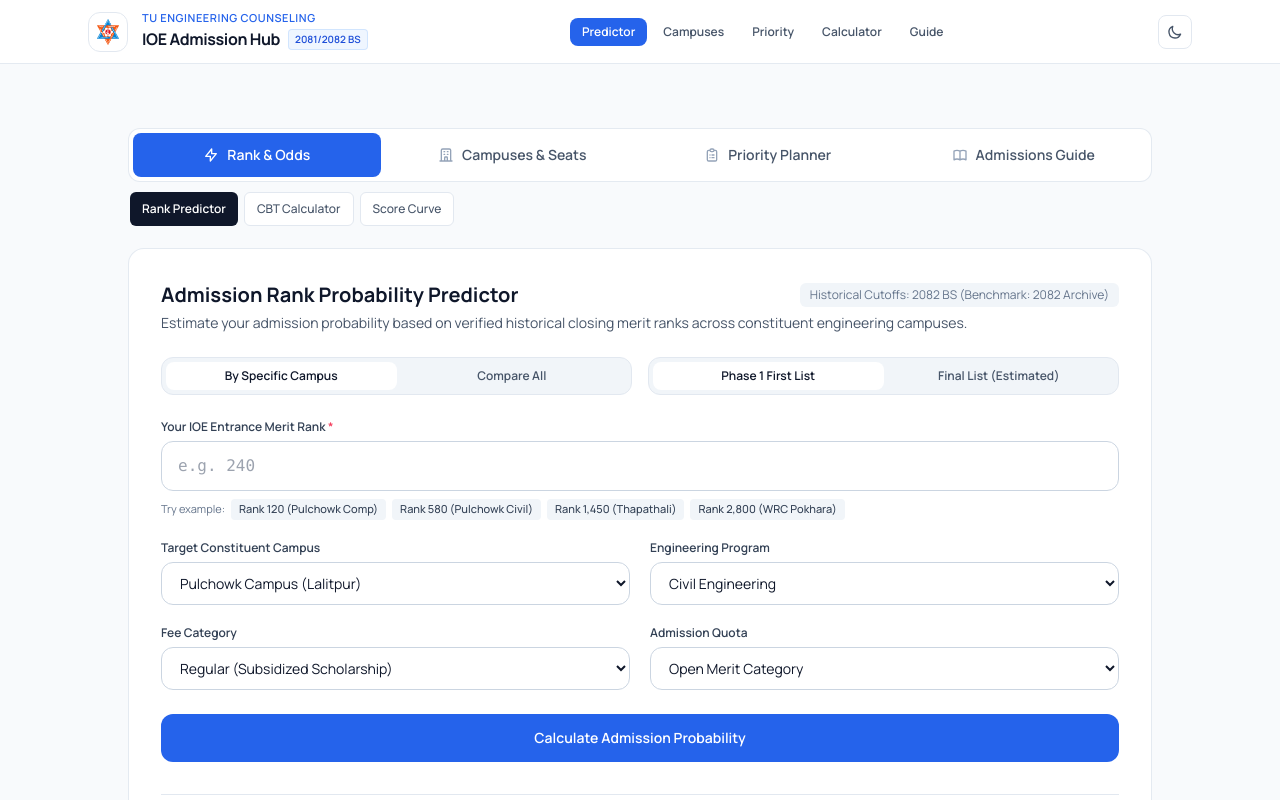
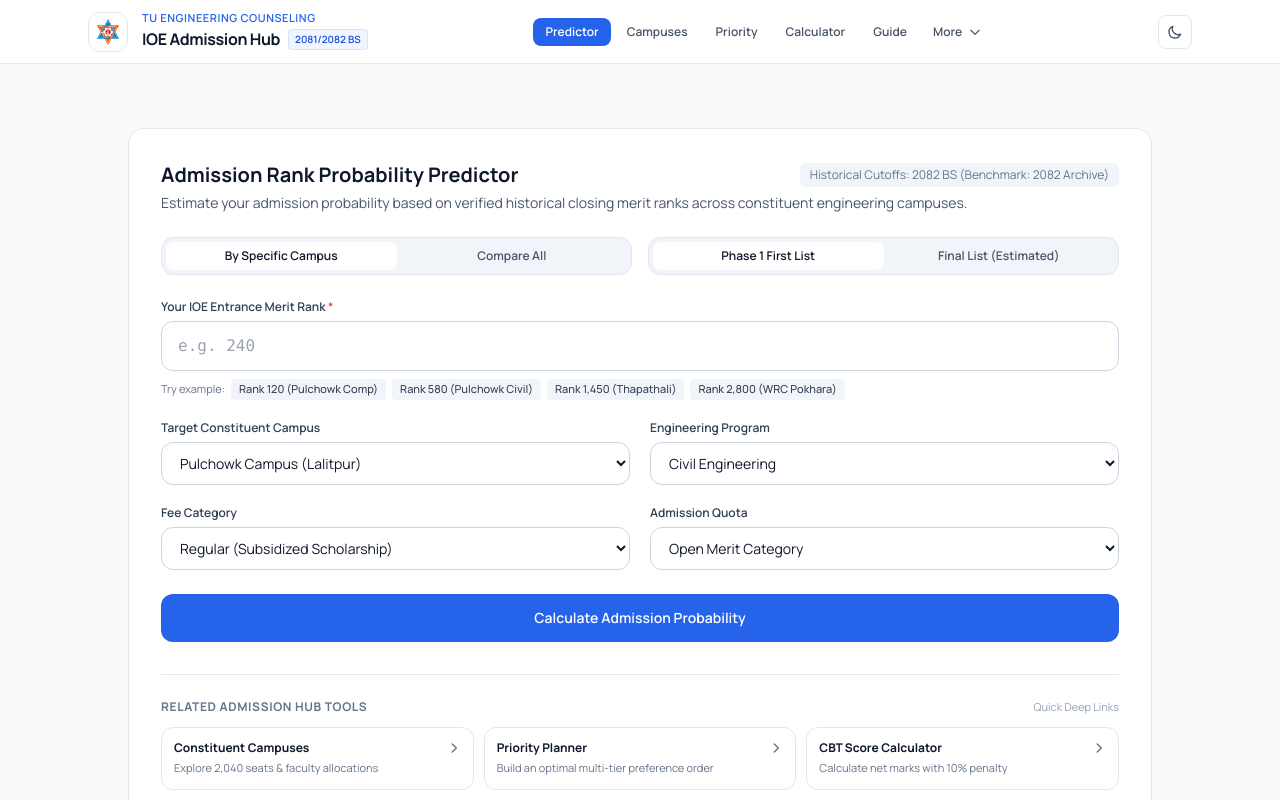
Before and after one commit to Dszae/ioe-admission-guide, a React (Vite) app: page / in a window 1280 px wide. Shown: the top 800 px of the page. Built offline with nearby package versions, Linux system fonts and the light colour scheme.

Commit message:
refactor(ui): remove redundant in-page tab bar and add desktop More dropdown

```diff
--- a/src/App.jsx
+++ b/src/App.jsx
@@ -28,64 +28,6 @@
     </div>
   );
 }
-
-const CATEGORIES = [
-  {
-    id: 'rank-tools',
-    label: 'Rank & Odds',
-    icon: (
-      <svg className="w-3.5 h-3.5 sm:w-4 sm:h-4 shrink-0" fill="none" stroke="currentColor" viewBox="0 0 24 24" aria-hidden="true">
-        <path strokeLinecap="round" strokeLinejoin="round" strokeWidth="2" d="M13 10V3L4 14h7v7l9-11h-7z" />
-      </svg>
-    ),
-    subTabs: [
-      { id: 'predictor', label: 'Rank Predictor' },
-      { id: 'calculator', label: 'CBT Calculator' },
-      { id: 'estimator', label: 'Score Curve' }
-    ]
-  },
-  {
-    id: 'campus-tools',
-    label: 'Campuses & Seats',
-    icon: (
-      <svg className="w-3.5 h-3.5 sm:w-4 sm:h-4 shrink-0" fill="none" stroke="currentColor" viewBox="0 0 24 24" aria-hidden="true">
-        <path strokeLinecap="round" strokeLinejoin="round" strokeWidth="2" d="M19 21V5a2 2 0 00-2-2H7a2 2 0 00-2 2v16m14 0h2m-2 0h-5m-9 0H3m2 0h5M9 7h1m-1 4h1m4-4h1m-1 4h1m-5 10v-5a1 1 0 011-1h2a1 1 0 011 1v5m-4 0h4" />
-      </svg>
-    ),
-    subTabs: [
-      { id: 'campuses', label: 'Constituent (2,040 Seats)' },
-      { id: 'affiliated', label: 'Affiliated Colleges' },
-      { id: 'compare', label: 'Compare Disciplines' }
-    ]
-  },
-  {
-    id: 'priority',
-    label: 'Priority Planner',
-    icon: (
-      <svg className="w-3.5 h-3.5 sm:w-4 sm:h-4 shrink-0" fill="none" stroke="currentColor" viewBox="0 0 24 24" aria-hidden="true">
-        <path strokeLinecap="round" strokeLinejoin="round" strokeWidth="2" d="M9 5H7a2 2 0 00-2 2v12a2 2 0 002 2h10a2 2 0 002-2V7a2 2 0 00-2-2h-2M9 5a2 2 0 002 2h2a2 2 0 002-2M9 5a2 2 0 012-2h2a2 2 0 012 2m-3 7h3m-3 4h3m-6-4h.01M9 16h.01" />
-      </svg>
-    ),
-    subTabs: [
-      { id: 'priority', label: 'Priority Optimizer' }
-    ]
-  },
-  {
-    id: 'guide-tools',
-    label: 'Admissions Guide',
-    icon: (
-      <svg className="w-3.5 h-3.5 sm:w-4 sm:h-4 shrink-0" fill="none" stroke="currentColor" viewBox="0 0 24 24" aria-hidden="true">
-        <path strokeLinecap="round" strokeLinejoin="round" strokeWidth="2" d="M12 6.253v13m0-13C10.832 5.477 9.246 5 7.5 5S4.168 5.477 3 6.253v13C4.168 18.477 5.754 18 7.5 18s3.332.477 4.5 1.253m0-13C13.168 5.477 14.754 5 16.5 5c1.747 0 3.332.477 4.5 1.253v13C19.832 18.477 18.247 18 16.5 18c-1.746 0-3.332.477-4.5 1.253" />
-      </svg>
-    ),
-    subTabs: [
-      { id: 'guide', label: 'Counseling Handbook' },
-      { id: 'checklist', label: 'Action Checklist' },
-      { id: 'notices', label: 'Official Notices' },
-      { id: 'financials', label: 'Fee Breakdown' }
-    ]
-  }
-];
 
 export default function App() {
   const [isDark, setIsDark] = useState(false);
@@ -128,18 +70,6 @@
     setActiveTab('estimator');
   };
 
-  // Find active category based on activeTab
-  const currentCategory = CATEGORIES.find(cat =>
-    cat.subTabs.some(sub => sub.id === activeTab)
-  ) || CATEGORIES[0];
-
-  const handleCategorySelect = (category) => {
-    const hasCurrent = category.subTabs.some(sub => sub.id === activeTab);
-    if (!hasCurrent) {
-      setActiveTab(category.subTabs[0].id);
-    }
-  };
-
   return (
     <div className={`min-h-screen flex flex-col items-center justify-between transition-colors duration-200 ${
       isDark ? 'dark bg-[#0b0e17] text-slate-100' : 'bg-[#f8fafc] text-slate-800'
@@ -155,64 +85,6 @@
 
       {/* Main Container */}
       <div className="w-full max-w-5xl relative z-10 flex-1 flex flex-col mt-2 sm:mt-4">
-
-        {/* Navigation Bar */}
-        <nav
-          aria-label="Portal Navigation"
-          className="w-full mb-3 sm:mb-5 print:hidden"
-        >
-          {/* Primary Category Tabs: scrollable on mobile, flex-1 on tablet/desktop */}
-          <div className="flex gap-1 sm:gap-2 overflow-x-auto no-scrollbar p-1 bg-white dark:bg-[#131620] border border-slate-200/90 dark:border-slate-800 rounded-xl shadow-2xs">
-            {CATEGORIES.map((cat) => {
-              const isSelected = currentCategory.id === cat.id;
-              return (
-                <button
-                  key={cat.id}
-                  onClick={() => handleCategorySelect(cat)}
-                  aria-current={isSelected ? 'page' : undefined}
-                  className={`flex items-center justify-center gap-1.5 sm:gap-2 px-3 sm:px-4 py-2 sm:py-2.5 rounded-lg text-xs sm:text-sm font-semibold transition-all whitespace-nowrap shrink-0 sm:flex-1 min-h-[40px] sm:min-h-[44px] ${
-                    isSelected
-                      ? 'bg-blue-600 text-white shadow-2xs'
-                      : 'text-slate-600 dark:text-slate-400 hover:text-slate-900 dark:hover:text-white hover:bg-slate-100/70 dark:hover:bg-slate-800/50'
-                  }`}
-                >
-                  <span className={isSelected ? 'text-white' : 'text-slate-400 dark:text-slate-500'}>
-                    {cat.icon}
-                  </span>
-                  <span>{cat.label}</span>
-                </button>
-              );
-            })}
-          </div>
-
-          {/* Secondary Sub-Pills */}
-          {currentCategory.subTabs.length > 1 && (
-            <div
-              role="tablist"
-              aria-label={`${currentCategory.label} sub-tools`}
-              className="flex gap-1.5 overflow-x-auto no-scrollbar mt-1.5 sm:mt-2 px-0.5 py-0.5"
-            >
-              {currentCategory.subTabs.map((sub) => {
-                const isSubActive = activeTab === sub.id;
-                return (
-                  <button
-                    key={sub.id}
-                    role="tab"
-                    aria-selected={isSubActive}
-                    onClick={() => setActiveTab(sub.id)}
-                    className={`px-3 py-1.5 rounded-md text-xs font-medium transition-all whitespace-nowrap shrink-0 min-h-[34px] flex items-center ${
-                      isSubActive
-                        ? 'bg-slate-900 dark:bg-white text-white dark:text-slate-900 font-semibold shadow-2xs'
-                        : 'bg-white dark:bg-slate-850 border border-slate-200 dark:border-slate-800 text-slate-600 dark:text-slate-400 hover:bg-slate-50 dark:hover:bg-slate-800'
-                    }`}
-                  >
-                    {sub.label}
-                  </button>
-                );
-              })}
-            </div>
-          )}
-        </nav>
 
         {/* Card Surface for Content */}
         <div className={`w-full rounded-xl sm:rounded-2xl border transition-colors duration-200 p-3.5 sm:p-7 lg:p-8 print:border-none print:shadow-none print:bg-transparent print:p-0 ${
--- a/src/components/Header.jsx
+++ b/src/components/Header.jsx
@@ -1,4 +1,13 @@
-import React, { useState, useEffect } from 'react';
+import React, { useState, useEffect, useRef } from 'react';
+
+const SECONDARY_TABS = [
+  { id: 'estimator', label: 'Score Curve' },
+  { id: 'affiliated', label: 'Affiliated Colleges' },
+  { id: 'compare', label: 'Compare Disciplines' },
+  { id: 'checklist', label: 'Checklist' },
+  { id: 'notices', label: 'Official Notices' },
+  { id: 'financials', label: 'Fee Breakdown' }
+];
 
 const NAV_GROUPS = [
   {
@@ -41,6 +50,21 @@
   setActiveTab
 }) {
   const [menuOpen, setMenuOpen] = useState(false);
+  const [moreOpen, setMoreOpen] = useState(false);
+  const moreRef = useRef(null);
+
+  // Close More dropdown when clicking outside
+  useEffect(() => {
+    const handleClickOutside = (e) => {
+      if (moreRef.current && !moreRef.current.contains(e.target)) {
+        setMoreOpen(false);
+      }
+    };
+    if (moreOpen) {
+      document.addEventListener('mousedown', handleClickOutside);
+      return () => document.removeEventListener('mousedown', handleClickOutside);
+    }
+  }, [moreOpen]);
 
   // Lock background scrolling and interaction when menu is open
   useEffect(() => {
@@ -53,22 +77,24 @@
     }
   }, [menuOpen]);
 
-  // Close menu on Escape key
+  // Close menus on Escape key
   useEffect(() => {
     const handleKeyDown = (e) => {
-      if (e.key === 'Escape' && menuOpen) {
-        setMenuOpen(false);
+      if (e.key === 'Escape') {
+        if (moreOpen) setMoreOpen(false);
+        if (menuOpen) setMenuOpen(false);
       }
     };
     window.addEventListener('keydown', handleKeyDown);
     return () => window.removeEventListener('keydown', handleKeyDown);
-  }, [menuOpen]);
+  }, [menuOpen, moreOpen]);
 
   const handleSelectTab = (tabId) => {
     if (setActiveTab) {
       setActiveTab(tabId);
     }
     setMenuOpen(false);
+    setMoreOpen(false);
   };
 
   return (
@@ -112,7 +138,7 @@
             </div>
           </div>
 
-          {/* Center: Desktop Shortcut Navigation */}
+          {/* Center: Desktop Shortcut Navigation with More Dropdown */}
           <nav className="hidden lg:flex items-center gap-1" aria-label="Quick Navigation">
             {[
               { id: 'predictor', label: 'Predictor' },
@@ -136,6 +162,58 @@
                 </button>
               );
             })}
+
+            {/* Desktop More Tools Dropdown */}
+            <div className="relative" ref={moreRef}>
+              <button
+                type="button"
+                onClick={() => setMoreOpen(!moreOpen)}
+                aria-expanded={moreOpen}
+                aria-haspopup="true"
+                className={`px-2.5 py-1.5 rounded-lg text-xs font-semibold transition-all inline-flex items-center gap-1.5 ${
+                  SECONDARY_TABS.some(t => t.id === activeTab)
+                    ? 'bg-blue-600 text-white shadow-2xs'
+                    : 'text-slate-600 dark:text-slate-300 hover:text-slate-900 dark:hover:text-white hover:bg-slate-100 dark:hover:bg-slate-800'
+                }`}
+              >
+                <span>
+                  {SECONDARY_TABS.find(t => t.id === activeTab)?.label || 'More'}
+                </span>
+                <svg className={`w-3.5 h-3.5 transition-transform duration-200 ${moreOpen ? 'rotate-180' : ''}`} fill="none" stroke="currentColor" viewBox="0 0 24 24" aria-hidden="true">
+                  <path strokeLinecap="round" strokeLinejoin="round" strokeWidth="2" d="M19 9l-7 7-7-7" />
+                </svg>
+              </button>
+
+              {moreOpen && (
+                <div className="absolute right-0 top-full mt-1.5 w-52 py-1 bg-white dark:bg-[#131620] border border-slate-200 dark:border-slate-800 rounded-xl shadow-xl z-50 animate-fadeIn">
+                  <div className="px-3 py-1.5 border-b border-slate-100 dark:border-slate-800 text-[10px] font-bold uppercase tracking-wider text-slate-400 dark:text-slate-500">
+                    Additional Tools
+                  </div>
+                  {SECONDARY_TABS.map((tab) => {
+                    const isCurrent = activeTab === tab.id;
+                    return (
+                      <button
+                        key={tab.id}
+                        onClick={() => {
+                          handleSelectTab(tab.id);
+                          setMoreOpen(false);
+                        }}
+                        className={`w-full text-left px-3 py-2 flex items-center justify-between text-xs transition-colors ${
+                          isCurrent
+                            ? 'bg-blue-50 dark:bg-blue-950/40 text-blue-700 dark:text-blue-300 font-semibold'
+                            : 'text-slate-700 dark:text-slate-300 hover:bg-slate-50 dark:hover:bg-slate-800'
+                        }`}
+                      >
+                        <span>{tab.label}</span>
+                        {isCurrent && (
+                          <span className="w-1.5 h-1.5 rounded-full bg-blue-600 dark:bg-blue-400"></span>
+                        )}
+                      </button>
+                    );
+                  })}
+                </div>
+              )}
+            </div>
           </nav>
 
           {/* Right: Print, Theme Toggle & Mobile/Tablet Hamburger Button */}
```
